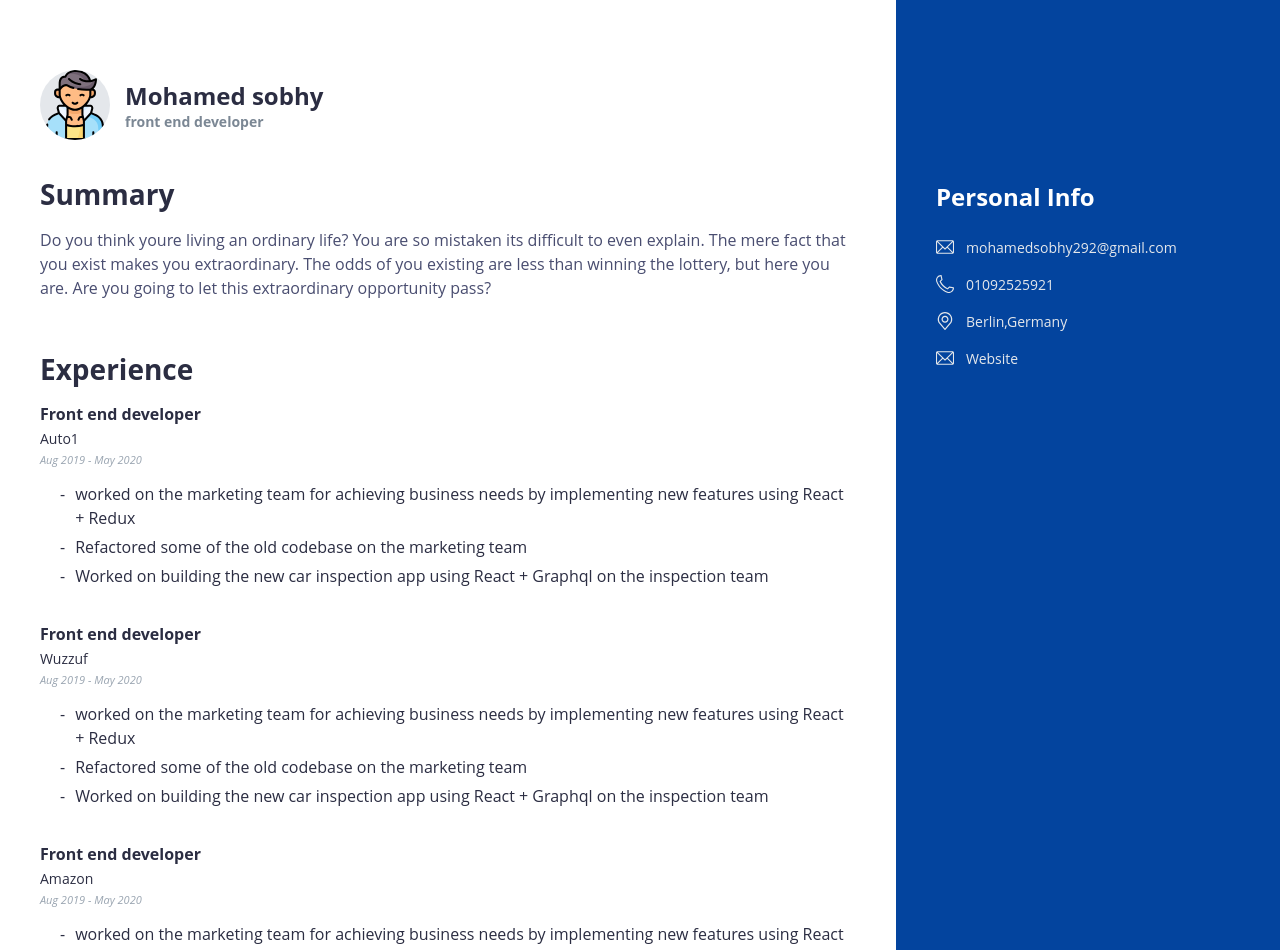
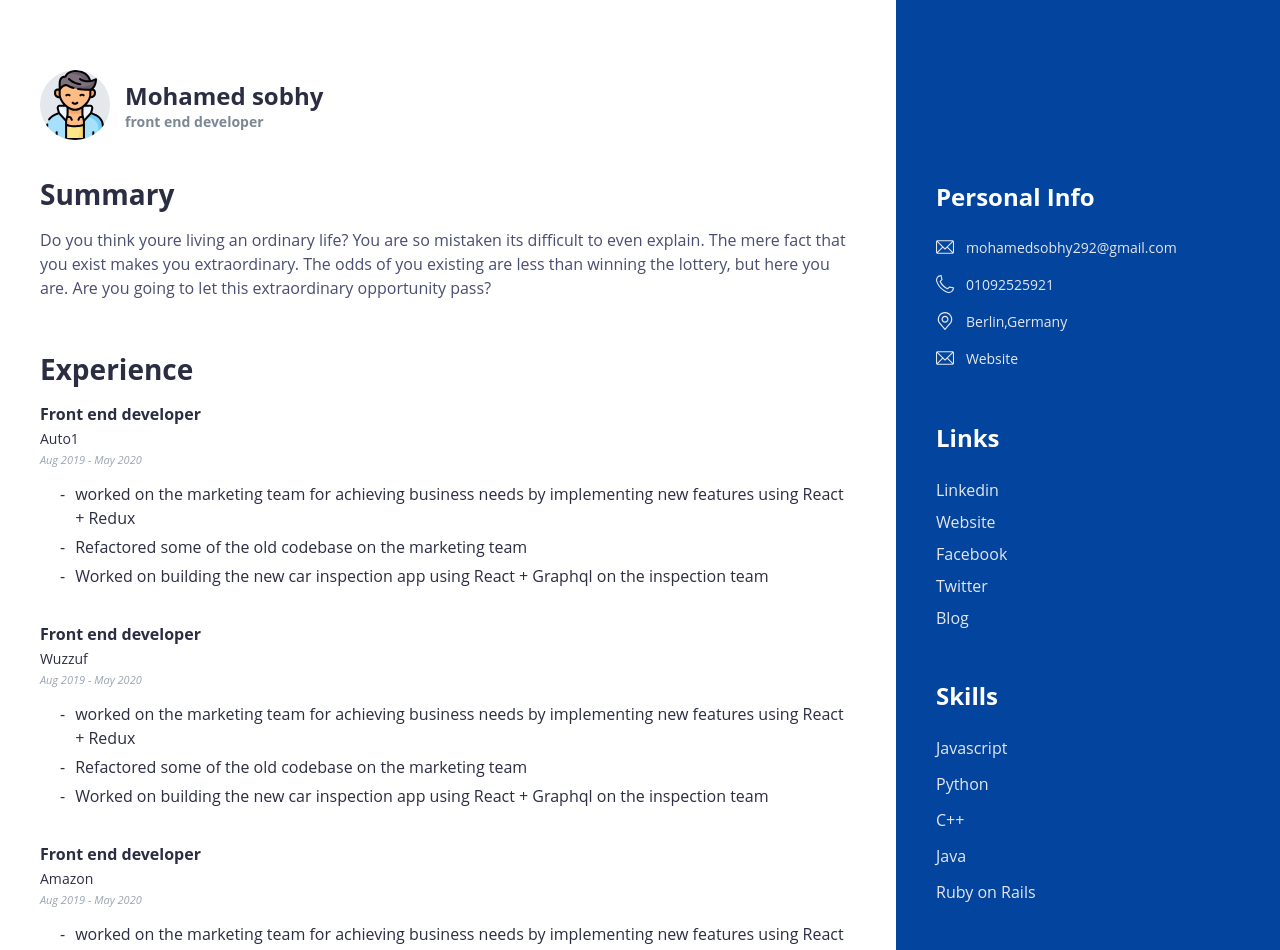
Before and after one commit to Mohamedsobhy292/cvbuddy, a React (Create React App) app: page /templates/volga in a window 1280 px wide. Shown: the top 950 px of the page. Built offline with nearby package versions, Linux system fonts and the light colour scheme; a web font is replaced by a local one.

Commit message:
feat: added skills

```diff
--- a/src/pages/templates/volga/components/experience/experience.module.scss
+++ b/src/pages/templates/volga/components/experience/experience.module.scss
@@ -41,3 +41,7 @@
         }
     }
 }
+
+.sectionContainer {
+    margin-bottom: 50px;
+}
--- a/src/pages/templates/volga/components/experience/index.js
+++ b/src/pages/templates/volga/components/experience/index.js
@@ -4,7 +4,7 @@ import { SectionTitle } from '../sectionTitle'
 
 const Experience = ({ experience }) => {
     return (
-        <section>
+        <section className={styles.sectionContainer}>
             <SectionTitle>Experience</SectionTitle>
             <div className={styles.experienceListContainer}>
                 <ul>
--- /dev/null
+++ b/src/pages/templates/volga/components/sidebar/components/links/index.js
@@ -0,0 +1,19 @@
+import React from 'react'
+import styles from './links.module.scss'
+
+const Links = () => {
+    return (
+        <div className={styles.sectionContainer}>
+            <h3 className={styles.sectionTitle}>Links</h3>
+            <ul className={styles.SkillsContainer}>
+                <li>Linkedin</li>
+                <li>Website</li>
+                <li>Facebook</li>
+                <li>Twitter</li>
+                <li>Blog</li>
+            </ul>
+        </div>
+    )
+}
+
+export { Links }
--- /dev/null
+++ b/src/pages/templates/volga/components/sidebar/components/links/links.module.scss
@@ -0,0 +1,17 @@
+@import '../../../../../../../shared/styles/variables.scss';
+
+.sectionTitle {
+    color: $white-color;
+    font-size: 24px;
+    margin-bottom: 25px;
+}
+
+.sectionContainer {
+    margin-bottom: 50px;
+}
+
+.SkillsContainer {
+    li {
+        margin-bottom: 10px;
+    }
+}
--- a/src/pages/templates/volga/components/sidebar/components/personalInfo/index.js
+++ b/src/pages/templates/volga/components/sidebar/components/personalInfo/index.js
@@ -6,7 +6,7 @@ import { PlaceIcon } from './place'
 
 const PersonalInfo = ({ mail, phone }) => {
     return (
-        <div>
+        <div className={styles.sectionContainer}>
             <h3 className={styles.sectionTitle}>Personal Info</h3>
             <h4 className={styles.item}>
                 <span className={styles.icon}>
--- a/src/pages/templates/volga/components/sidebar/components/personalInfo/personalInfo.module.scss
+++ b/src/pages/templates/volga/components/sidebar/components/personalInfo/personalInfo.module.scss
@@ -21,3 +21,7 @@
         width: 18px;
     }
 }
+
+.sectionContainer {
+    margin-bottom: 50px;
+}
--- /dev/null
+++ b/src/pages/templates/volga/components/sidebar/components/skills/index.js
@@ -0,0 +1,19 @@
+import React from 'react'
+import styles from './skills.module.scss'
+
+const Skills = () => {
+    return (
+        <div className={styles.sectionContainer}>
+            <h3 className={styles.sectionTitle}>Skills</h3>
+            <ul className={styles.skillsContainer}>
+                <li>Javascript</li>
+                <li>Python</li>
+                <li>C++</li>
+                <li>Java</li>
+                <li>Ruby on Rails</li>
+            </ul>
+        </div>
+    )
+}
+
+export { Skills }
--- /dev/null
+++ b/src/pages/templates/volga/components/sidebar/components/skills/skills.module.scss
@@ -0,0 +1,13 @@
+@import '../../../../../../../shared/styles/variables.scss';
+
+.sectionTitle {
+    color: $white-color;
+    font-size: 24px;
+    margin-bottom: 25px;
+}
+
+.skillsContainer {
+    li {
+        margin-bottom: 14px;
+    }
+}
--- a/src/pages/templates/volga/components/sidebar/index.js
+++ b/src/pages/templates/volga/components/sidebar/index.js
@@ -1,11 +1,15 @@
 import React from 'react'
 import styles from './sidebar.module.scss'
 import { PersonalInfo } from './components/personalInfo'
+import { Links } from './components/links'
+import { Skills } from './components/skills'
 
 const Sidebar = ({ mail, phone }) => {
     return (
         <aside className={styles.aside}>
             <PersonalInfo phone={phone} mail={mail} />
+            <Links />
+            <Skills />
         </aside>
     )
 }
```
